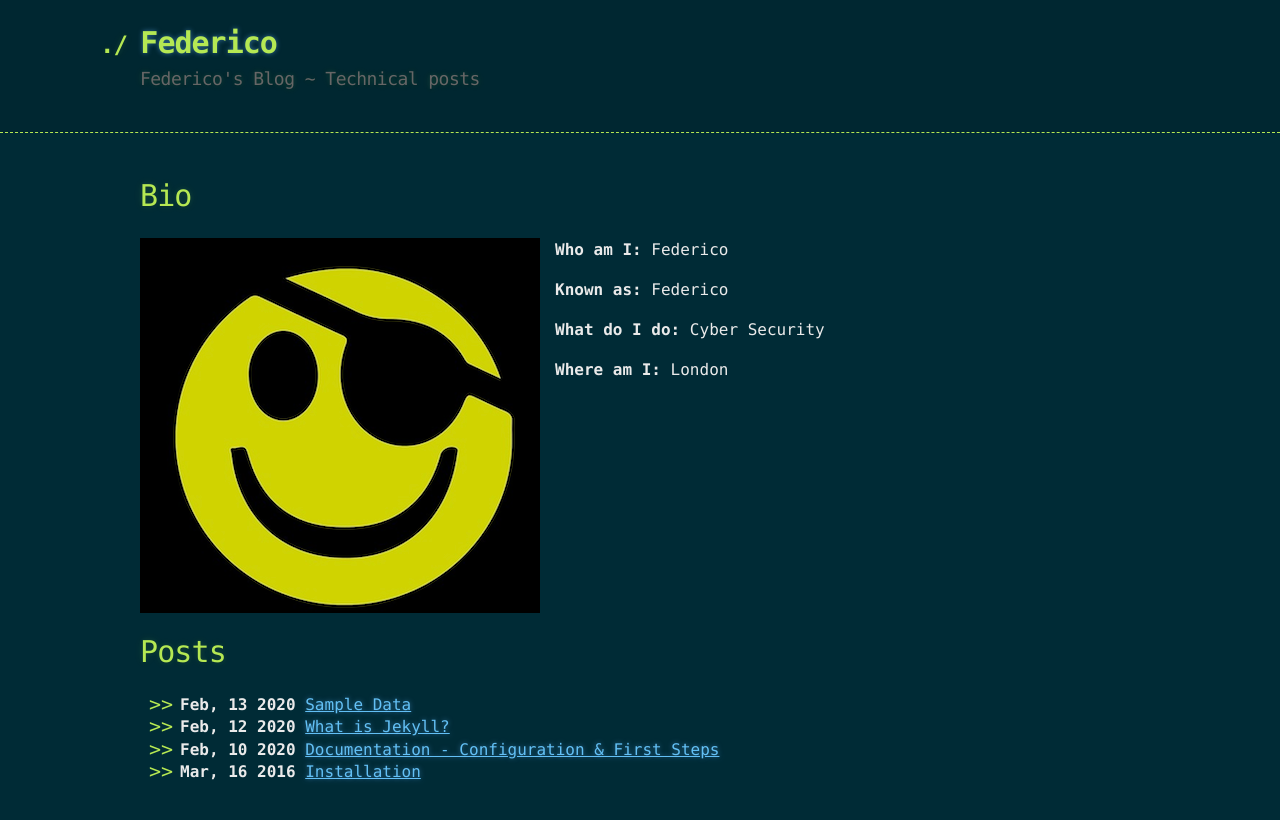
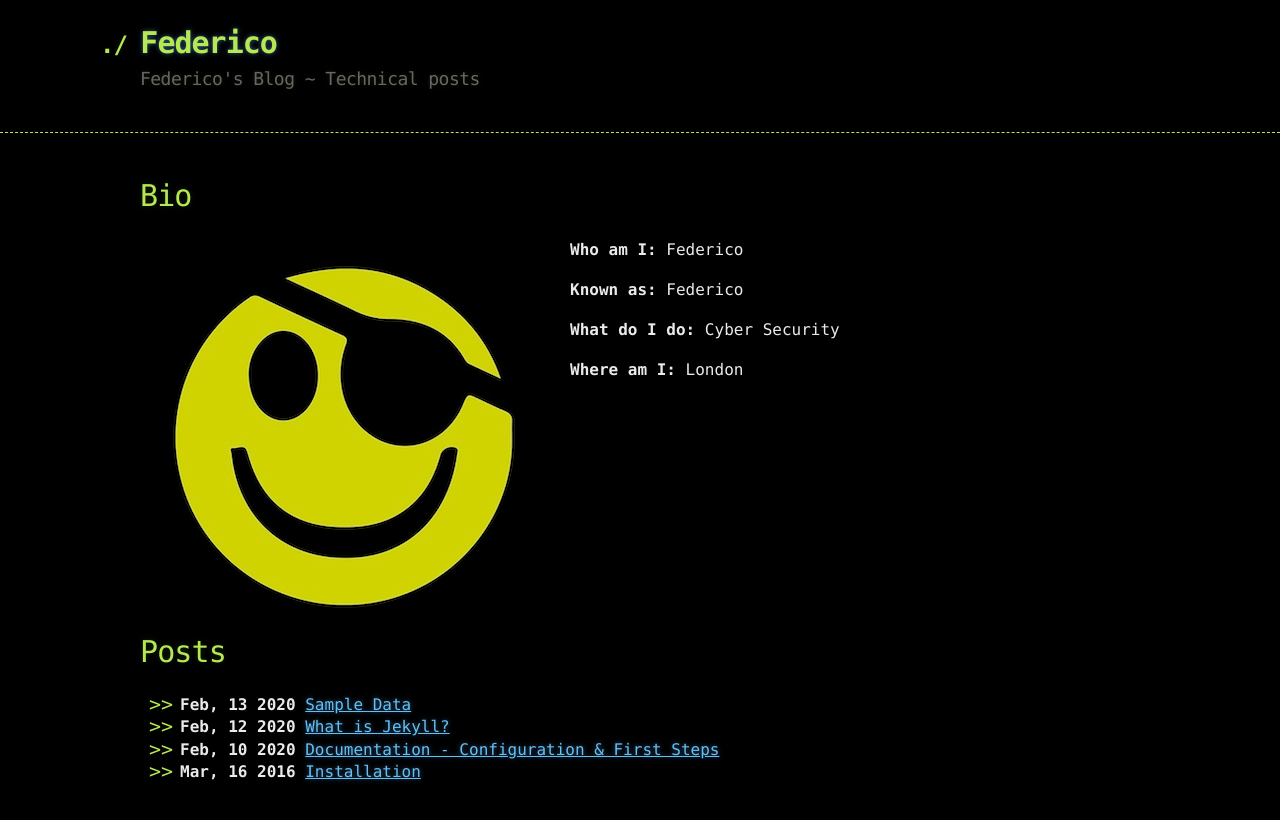
Before and after one commit to federico22285/federico.github.io, a Jekyll site: the page built from index.html, in a window 1280 px wide. Shown: the top 820 px of the page. Built offline with Jekyll 4.4.1, drawn with Linux system fonts in a browser that asks for light colours.

Commit message:
look and feel

```diff
--- a/index.html
+++ b/index.html
@@ -2,7 +2,7 @@
 layout: default
 ---
 <h1 id="bio">Bio</h1>
-<p><img style="padding-right: 15px;" align="left" src="assets/images/hack_logo.png" />
+<p><img style="padding-right: 30px;" align="left" src="assets/images/hack_logo.png" />
     <strong>Who am I:</strong> {{ site.name }} </p>
 <p><strong>Known as:</strong> {{ site.know_as }} </p>
 <p><strong>What do I do:</strong> {{ site.what_do_as }} </p>
```
Also changed, not shown: assets/images/bkg.png, assets/images/bkg.png.old.png (added), 2 other files.
